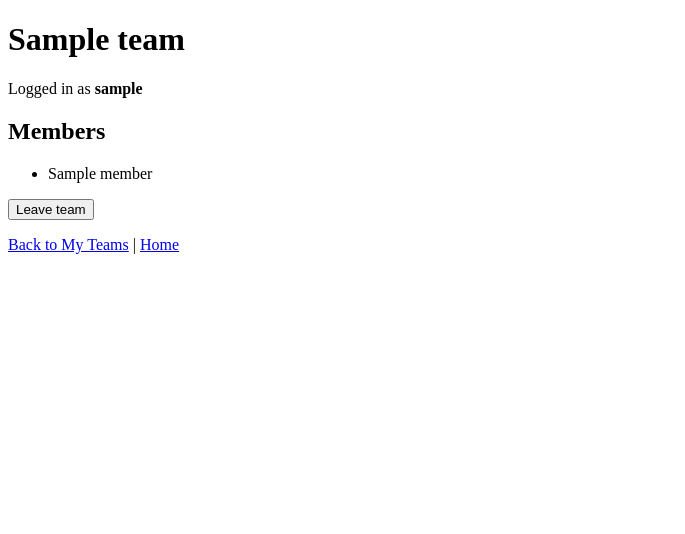
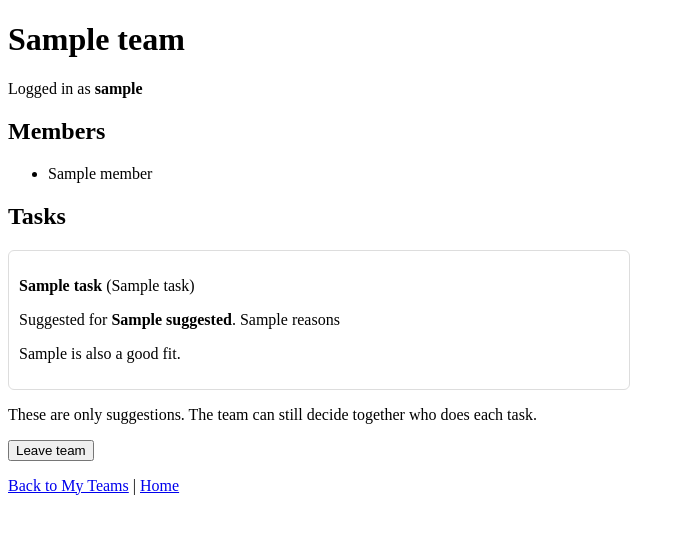
Before and after one commit to enuriuyanage16-cell/communication-relationship-recommender-app, a Flask app: template templates/team.html in a window 1280 px wide. Shown: the top 534 px of the page, without its empty margins (0-685 px from the left). Run offline with Flask 3, Linux system fonts and the light colour scheme; the visitor is signed in with stand-in values (Sample User, id 1); the template is opened without the code that fills it: most values are stand-ins (such as "Sample title", 1, 10 or a date in 2020).

Commit message:
Add tasks section to team page

```diff
--- a/templates/team.html
+++ b/templates/team.html
@@ -44,6 +44,51 @@
         {% endfor %}
     </ul>
 
+    <h2>Tasks</h2>
+    {% if tasks %}
+    {% for task in tasks %}
+    <div style="border: 1px solid #ddd; border-radius: 6px; padding: 10px; margin-bottom: 10px; max-width: 600px;">
+        <p><strong>{{ task.name }}</strong> ({{ task.type_name }})</p>
+        {% if task.suggested %}
+        <p>Suggested for <strong>{{ task.suggested }}</strong>. {{ task.reasons }}</p>
+        {% if task.also_good %}
+        <p>{{ task.also_good }} is also a good fit.</p>
+        {% endif %}
+        {% endif %}
+        {% if is_leader %}
+        <form method="post" action="/teams/{{ team._id }}"
+              data-question="Delete the task {{ task.name }}?"
+              onsubmit="return confirm(this.dataset.question);">
+            <input type="hidden" name="action" value="delete_task">
+            <input type="hidden" name="task_id" value="{{ task._id }}">
+            <button type="submit">Delete task</button>
+        </form>
+        {% endif %}
+    </div>
+    {% endfor %}
+    <p>These are only suggestions. The team can still decide together who does each task.</p>
+    {% else %}
+    <p>There are no tasks yet.</p>
+    {% endif %}
+
+    {% if is_leader %}
+    <h2>Add a task</h2>
+    <form method="post" action="/teams/{{ team._id }}">
+        <input type="hidden" name="action" value="add_task">
+        <p><label>Task name <input name="name" maxlength="80" required></label></p>
+        <p>Task type</p>
+        {% for key, info in task_types.items() %}
+        <p>
+            <label>
+                <input type="radio" name="type" value="{{ key }}" required>
+                <strong>{{ info.name }}</strong>, for example {{ info.examples }}
+            </label>
+        </p>
+        {% endfor %}
+        <button type="submit">Add task</button>
+    </form>
+    {% endif %}
+
     {% if is_leader %}
     <form method="post" action="/teams/{{ team._id }}"
           data-question="Delete {{ team.name }}? This can't be undone."
```
